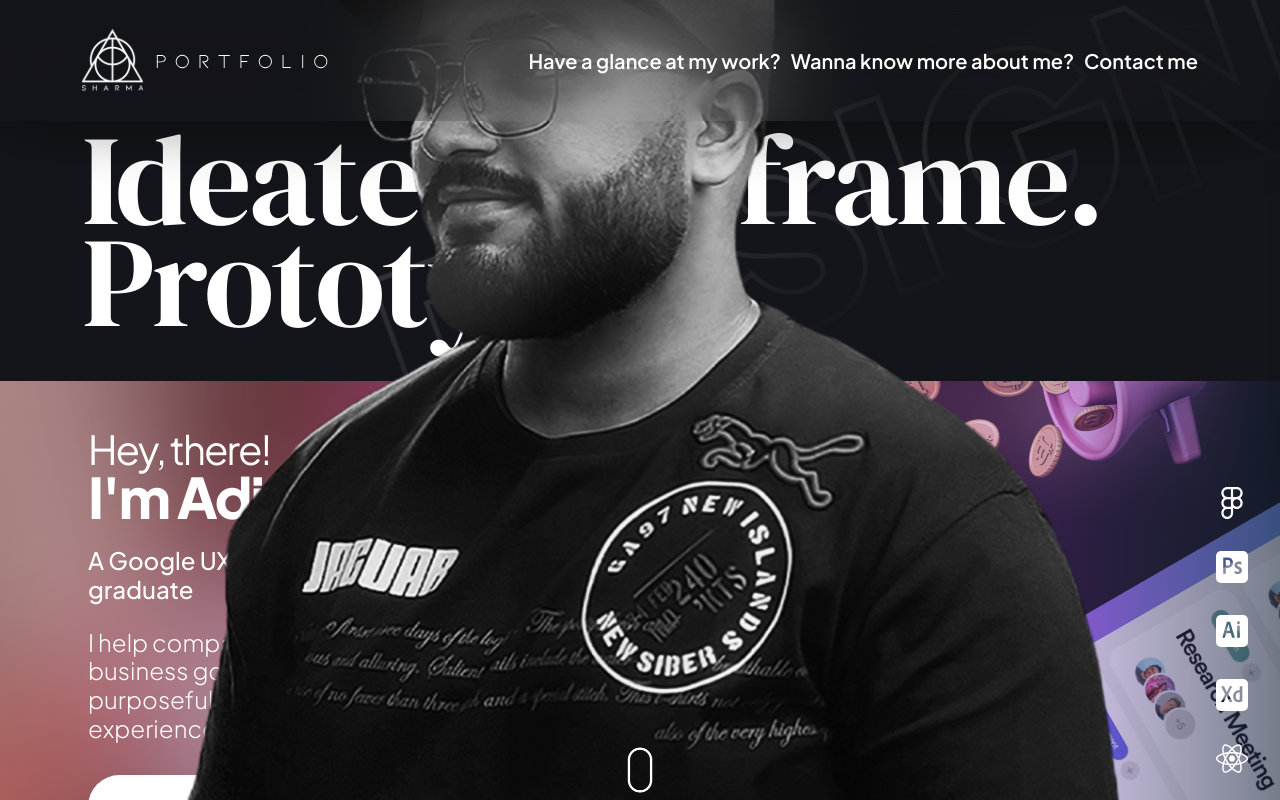
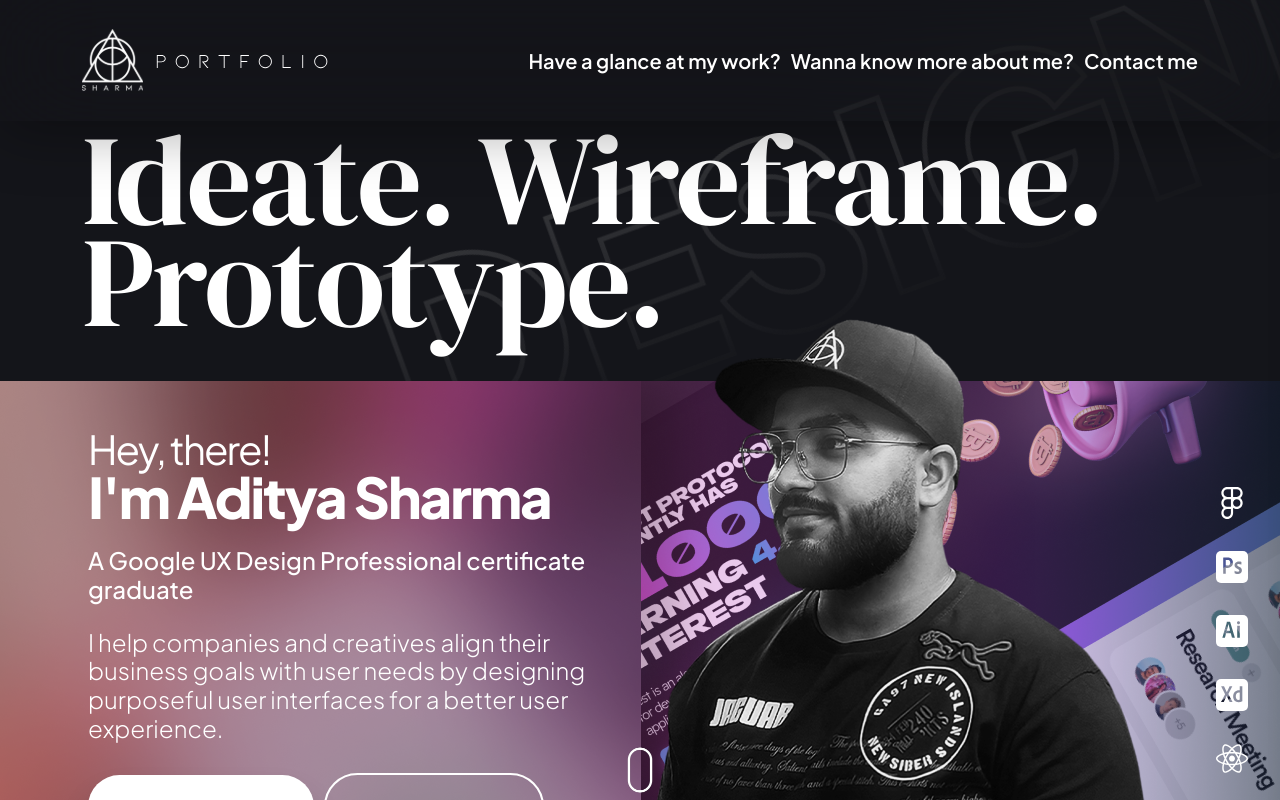
Before and after one commit to aditya31Sharma/portfolio2022, a React (Create React App) app: page / in a window 1280 px wide. Shown: the top 800 px of the page. Built offline with nearby package versions, Linux system fonts and the light colour scheme; some icons are missing.

Commit message:
Animations

```diff
--- a/src/index.css
+++ b/src/index.css
@@ -266,6 +266,7 @@ footer {
   display: grid;
   z-index: 500;
   place-items:center;
+  pointer-events: none;
 }
 .scrollanim-container img{
   width: 5vw;
@@ -295,6 +296,8 @@ footer {
   bottom: 0;
   right: 12rem;
   width: 612px;
+  max-width: 620px;
+
   pointer-events: none;
 }
 .page-bg-title {
--- a/src/pages/sections/Hero.jsx
+++ b/src/pages/sections/Hero.jsx
@@ -30,7 +30,7 @@ const Hero = () => {
         <h1 className="title">
           Ideate. Wireframe.
           <br />
-          Prototype
+          Prototype.
         </h1>
       </Container>
       <div className="design page-bg-title">
```
